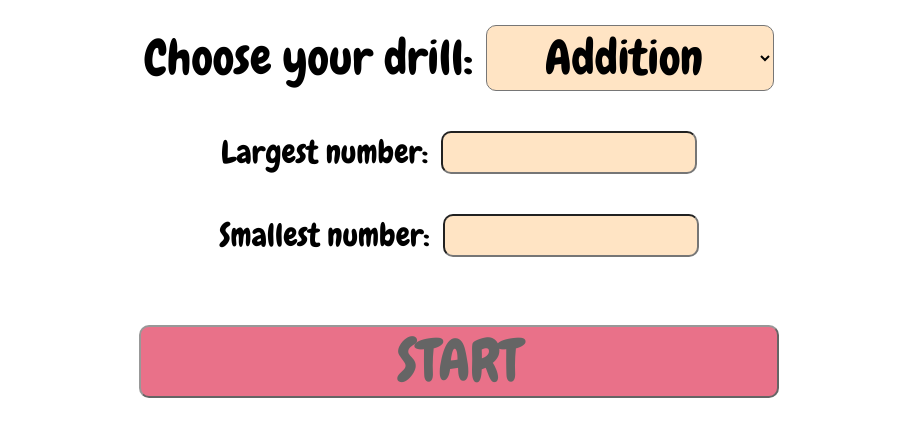
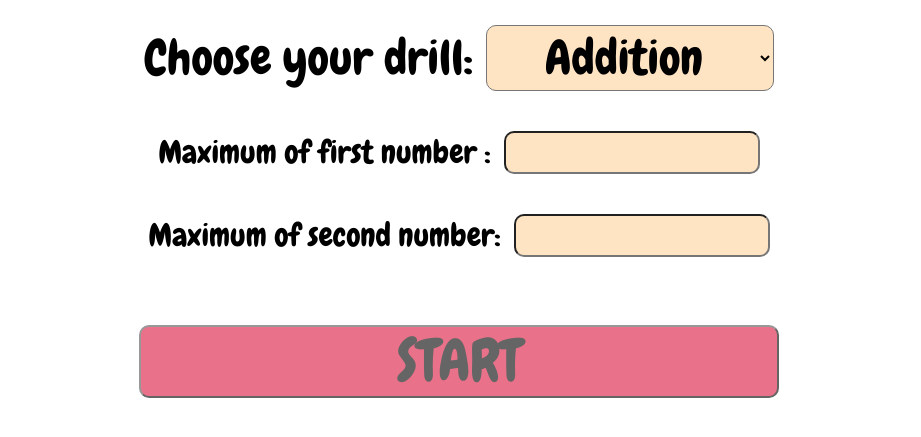
Before and after one commit to seankozen/math-for-kids, a plain HTML site: page index.html in a window 1280 px wide. Shown: the part 251-688 px from the top of the page, without its empty margins (181-1102 px from the left). Drawn offline with Linux system fonts and the light colour scheme.

Commit message:
Changed labels on main page

```diff
--- a/index.html
+++ b/index.html
@@ -24,11 +24,11 @@
         </select>
         </div>
         <div class="number-sel">
-            <label for="largest-num">Largest number:</label>
+            <label for="largest-num">Maximum of first number :</label>
             <input type = "number" name = "largest-num:" id = "largest-num">
         </div>
         <div class="number-sel">
-            <label for="smallest-num">Smallest number:</label>
+            <label for="smallest-num">Maximum of second number:</label>
             <input type = "number" name = "smallest-num:" id = "smallest-num">
         </div>
         <div class="number-sel">
```
